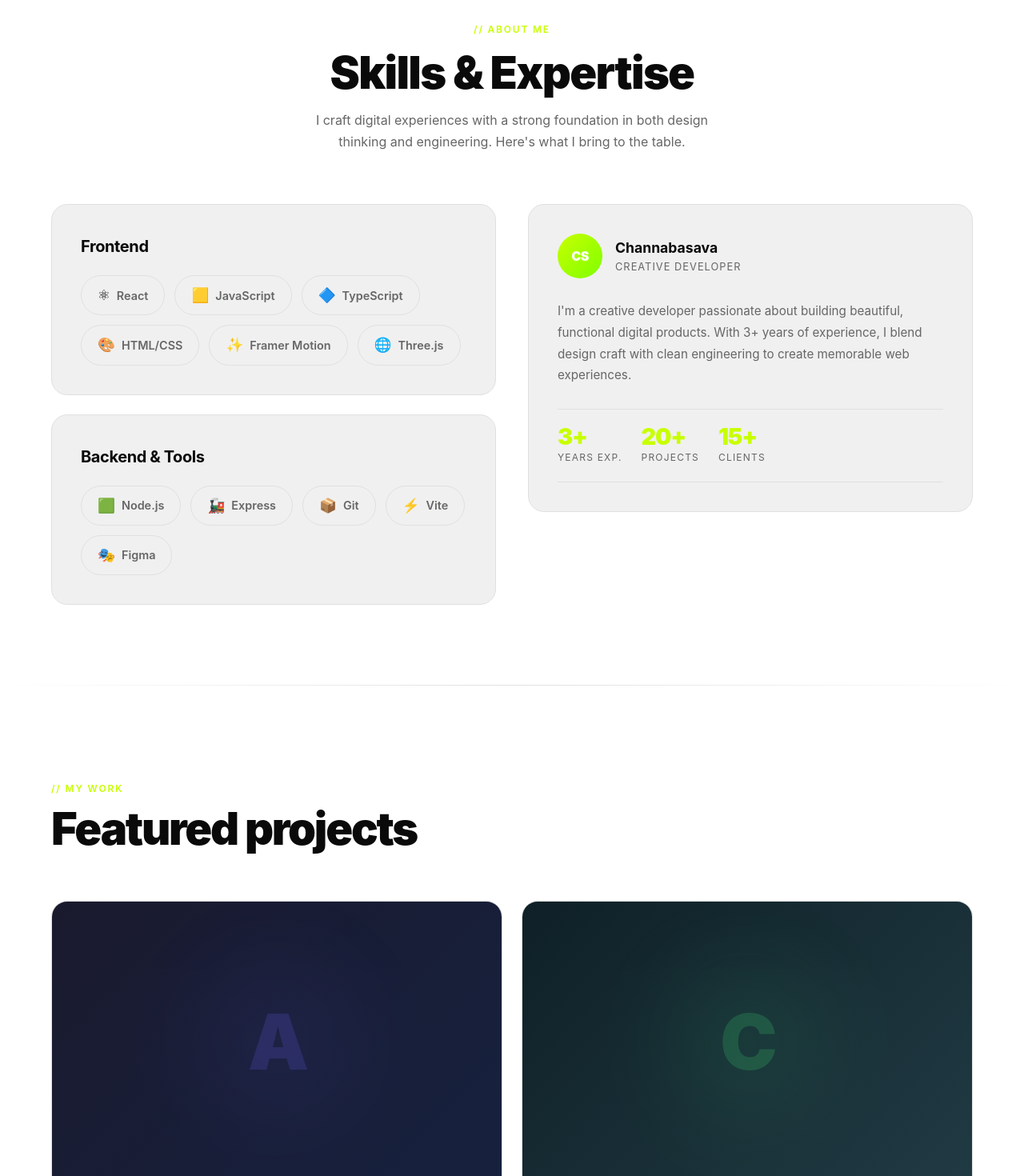
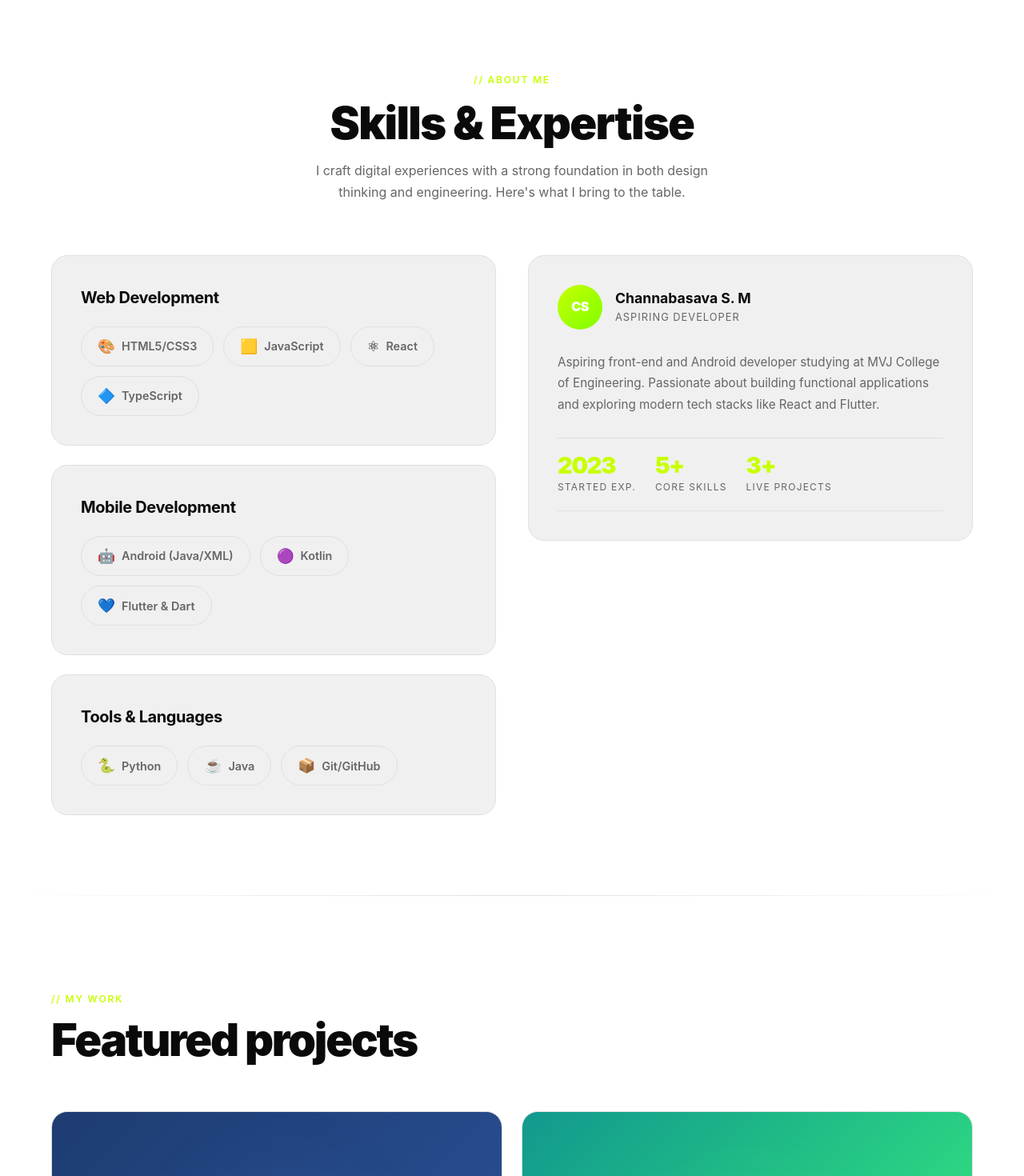
Before and after one commit to channabasav7/portfolio, a React (Vite) app: page / in a window 1280 px wide. Shown: the part 1330-2800 px from the top of the page at 80% size. Built offline with nearby package versions, Linux system fonts and the light colour scheme.

Commit message:
profile update

```diff
--- a/src/components/About.jsx
+++ b/src/components/About.jsx
@@ -16,8 +16,8 @@ export default function About() {
                     <h2 className={styles.heading}>About me</h2>
                     <div className={styles.content}>
                         <p className={styles.text}>
-                            I'm a visionary digital artist and creative developer who thrives at the intersection of code and design.
-                            My passion lies in crafting immersive digital experiences and building robust, scalable solutions.
+                            I'm an aspiring front-end and Android developer with a strong focus on building functional and user-centric applications.
+                            Currently deepening expertise in Java, XML, and mobile app development, with active learning interests in modern frameworks like React, TypeScript, Flutter, and Dart.
                         </p>
                     </div>
                 </motion.div>
--- a/src/components/Footer.jsx
+++ b/src/components/Footer.jsx
@@ -4,7 +4,7 @@ import styles from './Footer.module.css';
 const socials = [
   { name: 'Twitter', href: '#', icon: '𝕏' },
   { name: 'Dribbble', href: '#', icon: '🏀' },
-  { name: 'LinkedIn', href: '#', icon: 'in' },
+  { name: 'LinkedIn', href: 'https://www.linkedin.com/in/channabasava-s-m-66b140299/', icon: 'in' },
   { name: 'GitHub', href: '#', icon: '⌨' },
 ];
 
--- a/src/components/Hero.jsx
+++ b/src/components/Hero.jsx
@@ -16,7 +16,7 @@ const letterVariants = {
 };
 
 export default function Hero() {
-  const name = 'CHANNABASAVA';
+  const name = 'CHANNABASAVA S. M';
   const { isDark } = useTheme();
 
   return (
@@ -29,7 +29,7 @@ export default function Hero() {
             animate={{ opacity: 1, y: 0 }}
             transition={{ delay: 0.2, duration: 0.8, ease: [0.4, 0, 0.2, 1] }}
           >
-            FULL-STACK DEVELOPER
+            ASPIRING WEB & MOBILE APP DEVELOPER
           </motion.p>
 
           <h1 className={styles.name}>
@@ -53,9 +53,9 @@ export default function Hero() {
             animate={{ opacity: 1, y: 0 }}
             transition={{ delay: 1, duration: 0.8, ease: [0.4, 0, 0.2, 1] }}
           >
-            Engineering scalable solutions and intelligent systems. Focused on
-            clean architecture, optimized data structures, and building secure,
-            high-performance web applications.
+            Student at MVJ College of Engineering. Building functional and
+            user-centric applications with a focus on Frontend and Android
+            development.
           </motion.p>
 
           <motion.div
@@ -70,7 +70,7 @@ export default function Hero() {
             <a href="#" className={styles.social} aria-label="Github">
               GH
             </a>
-            <a href="#" className={styles.social} aria-label="LinkedIn">
+            <a href="https://www.linkedin.com/in/channabasava-s-m-66b140299/" className={styles.social} target="_blank" rel="noopener noreferrer" aria-label="LinkedIn">
               IN
             </a>
           </motion.div>
--- a/src/components/Projects.jsx
+++ b/src/components/Projects.jsx
@@ -3,36 +3,28 @@ import styles from './Projects.module.css';
 
 const projects = [
   {
-    name: 'Archizen',
-    category: 'UI/UX Design',
-    desc: 'End-to-end architectural platform design with a clean, spatial interface.',
-    color: 'linear-gradient(135deg, #1a1a2e 0%, #16213e 100%)',
-    accentColor: '#6c63ff',
+    name: 'rxassist',
+    category: 'Python / MedicalTech',
+    desc: 'A Python-based application for medical diagnosis and prescriptions with a dedicated frontend interface.',
+    color: 'linear-gradient(135deg, #1e3c72 0%, #2a5298 100%)',
+    accentColor: '#4fabff',
     year: '2024',
   },
   {
-    name: 'Campus',
-    category: 'Web App',
-    desc: 'Student collaboration tool with real-time messaging and resource sharing.',
-    color: 'linear-gradient(135deg, #0f2027 0%, #203a43 100%)',
-    accentColor: '#43e97b',
+    name: 'HTML Portfolio',
+    category: 'Web Development',
+    desc: 'Foundational web project showcasing early skills in frontend development, structure, and semantic HTML.',
+    color: 'linear-gradient(135deg, #11998e 0%, #38ef7d 100%)',
+    accentColor: '#38ef7d',
     year: '2024',
   },
   {
-    name: 'Mate',
-    category: 'Branding',
-    desc: 'Comprehensive brand identity system for a lifestyle startup.',
-    color: 'linear-gradient(135deg, #2e1a1a 0%, #3d1f1f 100%)',
-    accentColor: '#f7971e',
-    year: '2023',
-  },
-  {
-    name: 'Amore',
-    category: 'Mobile App',
-    desc: 'Dating app with premium UX focused on meaningful connections.',
-    color: 'linear-gradient(135deg, #1a2e2e 0%, #1a3a3a 100%)',
-    accentColor: '#f953c6',
-    year: '2023',
+    name: 'Resume Capstone',
+    category: 'Professional Tool',
+    desc: 'A structured project demonstrating professional credential organization into a clean web format.',
+    color: 'linear-gradient(135deg, #eb3349 0%, #f45c43 100%)',
+    accentColor: '#ff7b7b',
+    year: '2024',
   },
 ];
 
--- a/src/components/Skills.jsx
+++ b/src/components/Skills.jsx
@@ -3,24 +3,28 @@ import styles from './Skills.module.css';
 
 const skillCategories = [
     {
-        title: 'Frontend',
+        title: 'Web Development',
         skills: [
+            { name: 'HTML5/CSS3', icon: '🎨' },
+            { name: 'JavaScript', icon: '🟨' },
             { name: 'React', icon: '⚛' },
-            { name: 'JavaScript', icon: '🟨' },
             { name: 'TypeScript', icon: '🔷' },
-            { name: 'HTML/CSS', icon: '🎨' },
-            { name: 'Framer Motion', icon: '✨' },
-            { name: 'Three.js', icon: '🌐' },
         ]
     },
     {
-        title: 'Backend & Tools',
+        title: 'Mobile Development',
         skills: [
-            { name: 'Node.js', icon: '🟩' },
-            { name: 'Express', icon: '🚂' },
-            { name: 'Git', icon: '📦' },
-            { name: 'Vite', icon: '⚡' },
-            { name: 'Figma', icon: '🎭' },
+            { name: 'Android (Java/XML)', icon: '🤖' },
+            { name: 'Kotlin', icon: '🟣' },
+            { name: 'Flutter & Dart', icon: '💙' },
+        ]
+    },
+    {
+        title: 'Tools & Languages',
+        skills: [
+            { name: 'Python', icon: '🐍' },
+            { name: 'Java', icon: '☕' },
+            { name: 'Git/GitHub', icon: '📦' },
         ]
     }
 ];
@@ -91,27 +95,26 @@ export default function Skills() {
                         <div className={styles.avatarBlock}>
                             <div className={styles.avatar}>CS</div>
                             <div>
-                                <h3 className={styles.name}>Channabasava</h3>
-                                <p className={styles.role}>Creative Developer</p>
+                                <h3 className={styles.name}>Channabasava S. M</h3>
+                                <p className={styles.role}>Aspiring Developer</p>
                             </div>
                         </div>
                         <p className={styles.bio}>
-                            I'm a creative developer passionate about building beautiful,
-                            functional digital products. With 3+ years of experience, I blend
-                            design craft with clean engineering to create memorable web experiences.
+                            Aspiring front-end and Android developer studying at MVJ College of Engineering.
+                            Passionate about building functional applications and exploring modern tech stacks like React and Flutter.
                         </p>
                         <div className={styles.statsRow}>
                             <div className={styles.stat}>
-                                <span className={styles.statNum}>3+</span>
-                                <span className={styles.statLabel}>Years Exp.</span>
+                                <span className={styles.statNum}>2023</span>
+                                <span className={styles.statLabel}>Started Exp.</span>
                             </div>
                             <div className={styles.stat}>
-                                <span className={styles.statNum}>20+</span>
-                                <span className={styles.statLabel}>Projects</span>
+                                <span className={styles.statNum}>5+</span>
+                                <span className={styles.statLabel}>Core Skills</span>
                             </div>
                             <div className={styles.stat}>
-                                <span className={styles.statNum}>15+</span>
-                                <span className={styles.statLabel}>Clients</span>
+                                <span className={styles.statNum}>3+</span>
+                                <span className={styles.statLabel}>Live Projects</span>
                             </div>
                         </div>
                     </motion.div>
```
